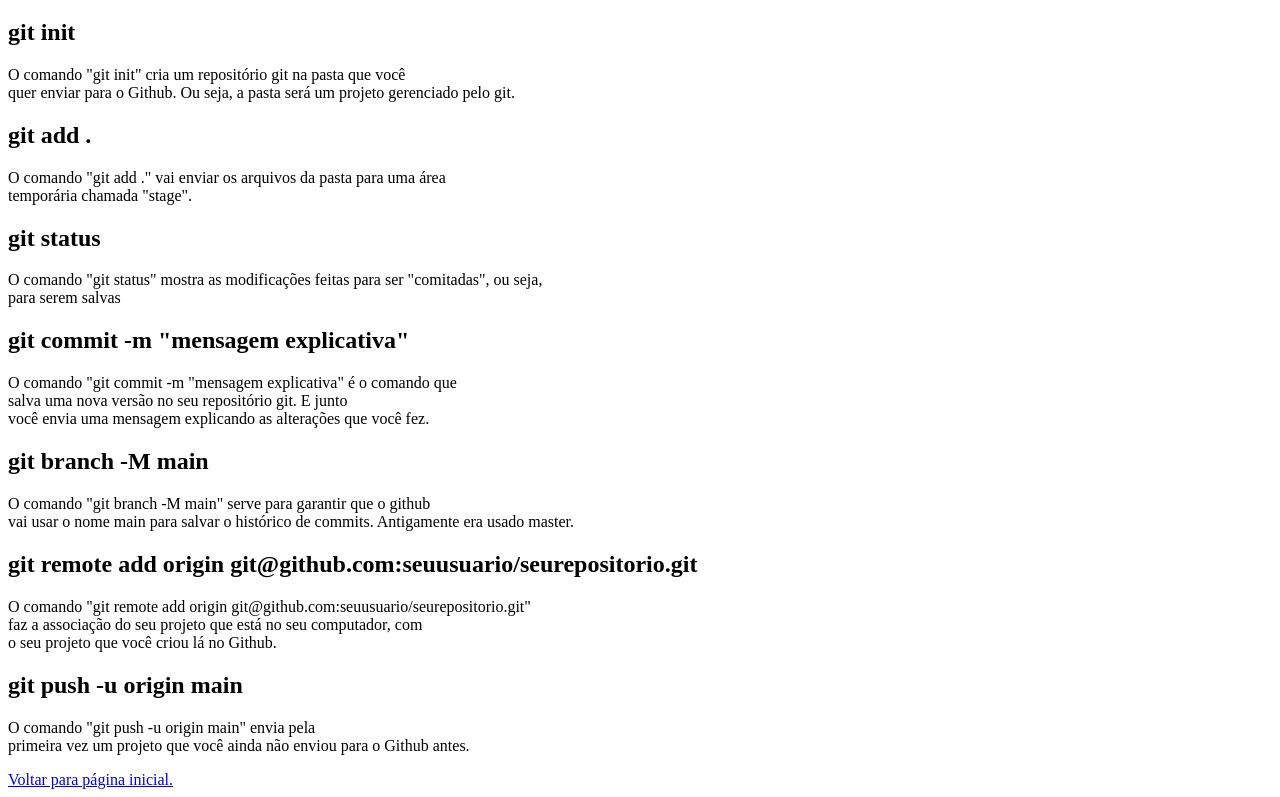
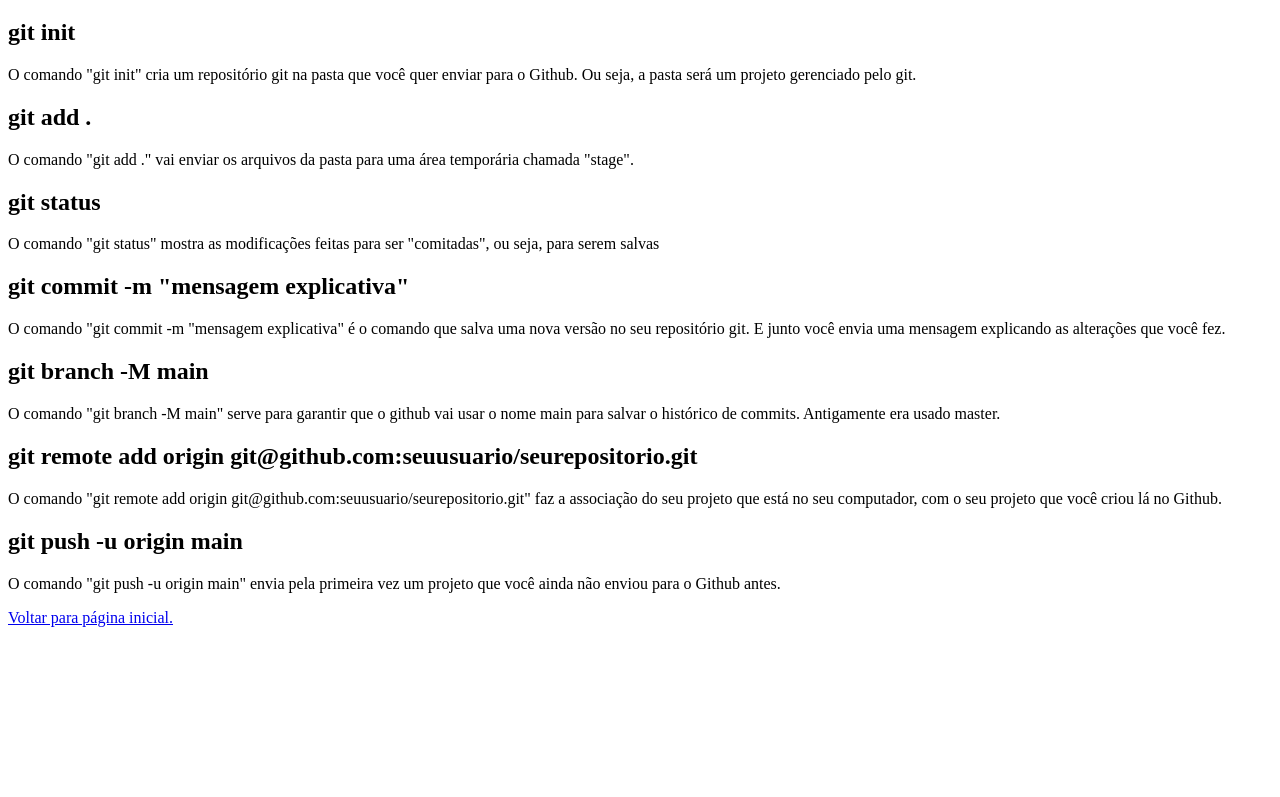
Before and after one commit to Gustavo-Henrique109/Primeiro-projeto-no-Github, a plain HTML site: page comandos.html in a window 1280 px wide. Shown: the part 61-858 px from the top of the page. After the commit the page ends 800 px from the top, so only its background shows below. Drawn offline with Linux system fonts and the light colour scheme.

Commit message:
Removido tags de quebra de linha <br/>.

```diff
--- a/comandos.html
+++ b/comandos.html
@@ -9,27 +9,27 @@
 <body>
     <h1>Comandos git:</h1>
     <h2>git init</h2>
-    <p>O comando "git init" cria um repositório git na pasta que você <br/>
+    <p>O comando "git init" cria um repositório git na pasta que você
         quer enviar para o Github. Ou seja, a pasta será um projeto gerenciado pelo git.</p>
     <h2>git add .</h2>
-    <p>O comando "git add ." vai enviar os arquivos da pasta para uma área<br/>
+    <p>O comando "git add ." vai enviar os arquivos da pasta para uma área
          temporária chamada "stage".</p>
     <h2>git status</h2>
-    <p>O comando "git status" mostra as modificações feitas para ser "comitadas", ou seja, <br/>
+    <p>O comando "git status" mostra as modificações feitas para ser "comitadas", ou seja,
         para serem salvas</p>
     <h2>git commit -m "mensagem explicativa"</h2>
-    <p>O comando "git commit -m "mensagem explicativa" é o comando que<br/>
-         salva uma nova versão no seu repositório git. E junto<br/>
+    <p>O comando "git commit -m "mensagem explicativa" é o comando que
+         salva uma nova versão no seu repositório git. E junto
           você envia uma mensagem explicando as alterações que você fez.</p>
     <h2>git branch -M main</h2>
-    <p>O comando "git branch -M main" serve para garantir que o github<br/>
+    <p>O comando "git branch -M main" serve para garantir que o github
          vai usar o nome main para salvar o histórico de commits. Antigamente era usado master.</p>
     <h2>git remote add origin git@github.com:seuusuario/seurepositorio.git</h2>
-    <p>O comando "git remote add origin git@github.com:seuusuario/seurepositorio.git"<br/>
-         faz a associação do seu projeto que está no seu computador, com<br/>
+    <p>O comando "git remote add origin git@github.com:seuusuario/seurepositorio.git"
+         faz a associação do seu projeto que está no seu computador, com
           o seu projeto que você criou lá no Github.</p>
     <h2>git push -u origin main</h2>
-    <p>O comando "git push -u origin main" envia pela <br/>
+    <p>O comando "git push -u origin main" envia pela
         primeira vez um projeto que você ainda não enviou para o Github antes.</p>
 
     <a href="index.html">Voltar para página inicial.</a>
```
